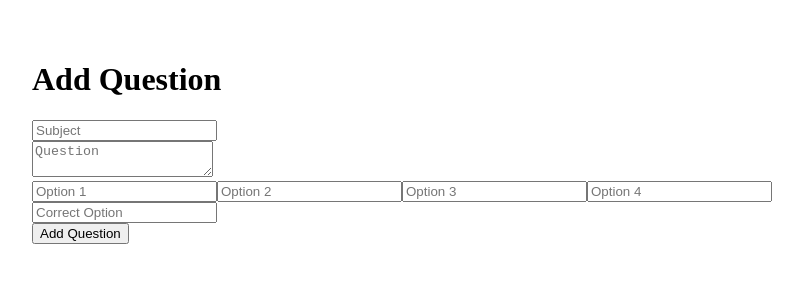
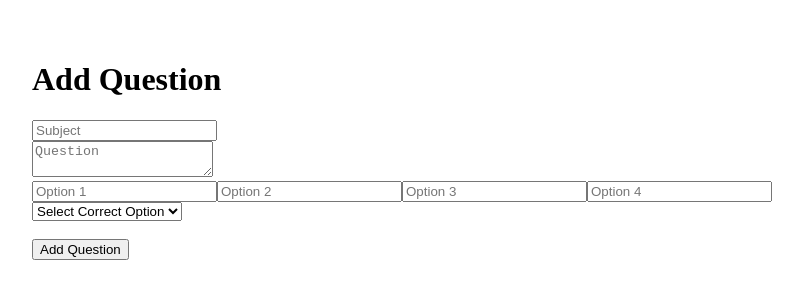
Before and after one commit to farhanmurtaza-xpert/testpoint-nextjs, a Next.js app: page /dashboard in a window 1280 px wide. Shown: the top 300 px of the page, without its empty margins (8-811 px from the left). Built offline with nearby package versions, Linux system fonts and the light colour scheme.

Commit message:
dashboard.js

```diff
--- a/pages/dashboard.js
+++ b/pages/dashboard.js
@@ -8,6 +8,7 @@ export default function Dashboard() {
   const [options, setOptions] = useState(["", "", "", ""]);
   const [correctOption, setCorrectOption] = useState("");
   const [message, setMessage] = useState("");
+  const [loading, setLoading] = useState(false);
 
   const handleOptionChange = (index, value) => {
     const newOptions = [...options];
@@ -18,21 +19,39 @@ export default function Dashboard() {
   const handleSubmit = async (e) => {
     e.preventDefault();
 
-    const res = await fetch("/api/questions", {
+    // Validate options before sending
+    if (options.some(opt => !opt.trim()) || !correctOption.trim()) {
+      setMessage("All options and correct option are required.");
+      return;
+    }
+
+    setLoading(true);
+    setMessage("");
+
+    try {
+      const res = await fetch("/api/questions", { // <-- correct plural route
         method: "POST",
         headers: { "Content-Type": "application/json" },
         body: JSON.stringify({ subject, question, options, correctOption }),
       });
 
       const data = await res.json();
-    setMessage(data.message);
 
-    // Clear form if success
       if (data.success) {
+        setMessage("Question added successfully!");
+        // Clear form
         setSubject("");
         setQuestion("");
         setOptions(["", "", "", ""]);
         setCorrectOption("");
+      } else {
+        setMessage(data.message || "Failed to add question.");
+      }
+    } catch (err) {
+      console.error("Error submitting question:", err);
+      setMessage("Database connection failed. Please check your setup.");
+    } finally {
+      setLoading(false);
     }
   };
 
@@ -66,15 +85,21 @@ export default function Dashboard() {
           />
         ))}
         <br />
-        <input
-          type="text"
-          placeholder="Correct Option"
+        {/* Make correct option a dropdown to avoid mismatches */}
+        <select
           value={correctOption}
           onChange={(e) => setCorrectOption(e.target.value)}
           required
-        />
-        <br />
-        <button type="submit">Add Question</button>
+        >
+          <option value="" disabled>Select Correct Option</option>
+          {options.map((opt, idx) => (
+            <option key={idx} value={opt}>{opt || `Option ${idx + 1}`}</option>
+          ))}
+        </select>
+        <br /><br />
+        <button type="submit" disabled={loading}>
+          {loading ? "Adding..." : "Add Question"}
+        </button>
       </form>
       {message && <p>{message}</p>}
     </div>
```
Lines whose indentation alone changed are shown as unchanged.
